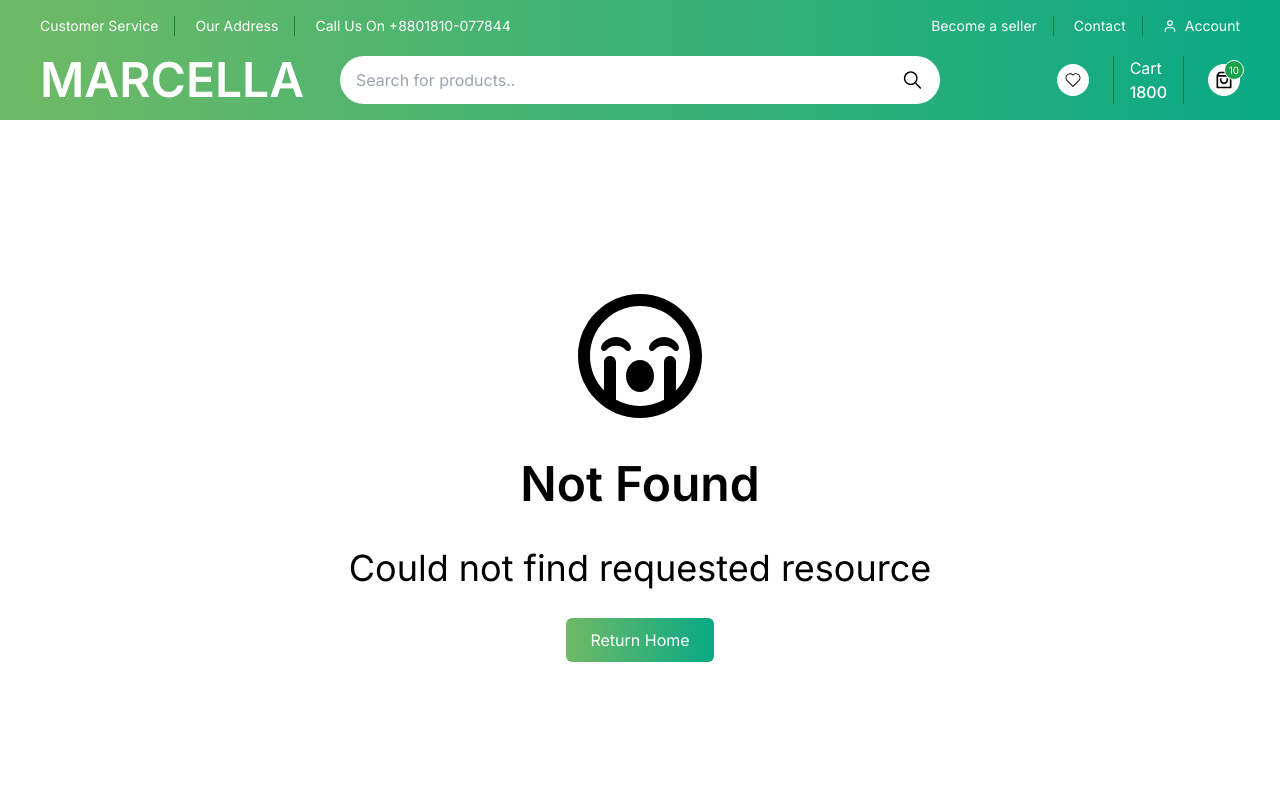
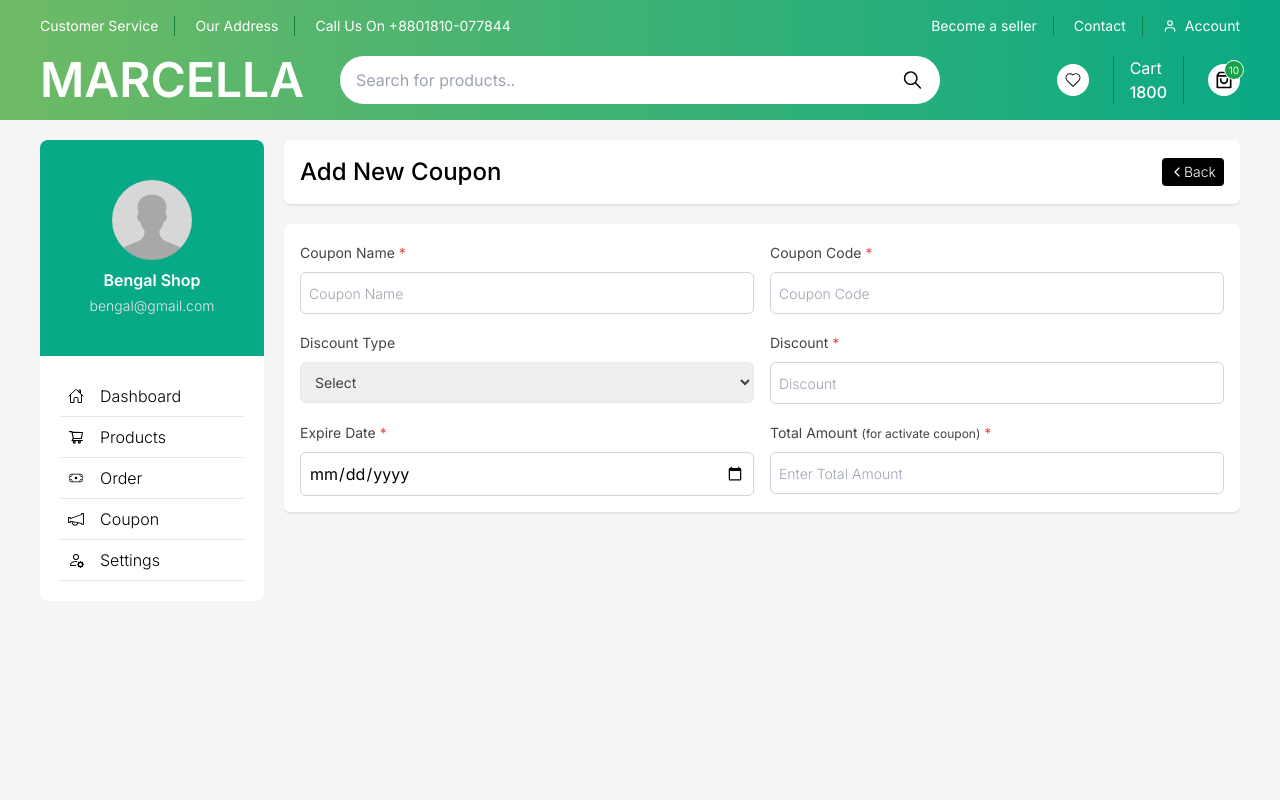
Before and after one commit to BengalSoftware/Marcella-Ecommerce-Frontend, a Next.js app: page /seller/add-coupon in a window 1280 px wide. Before the commit this address had no page. Shown: the top 800 px of the page. Built offline with nearby package versions, Linux system fonts and the light colour scheme.

Commit message:
add coupon page and form

```diff
--- /dev/null
+++ b/src/app/seller/add-coupon/page.js
@@ -0,0 +1,17 @@
+import BackButton from '@/components/backButton/BackButton';
+import CouponForm from '@/components/form/seller/couponForm/CouponForm';
+import React from 'react';
+
+const AddCouponPage = () => {
+    return (
+        <div>
+            <div className='flex items-center justify-between bg-white p-4 shadow rounded-md'>
+                <h1 className='text-2xl font-medium'>Add New Coupon</h1>
+                <BackButton />
+            </div>
+            <CouponForm />
+        </div>
+    );
+};
+
+export default AddCouponPage;
--- a/src/app/seller/coupon/page.js
+++ b/src/app/seller/coupon/page.js
@@ -1,5 +1,4 @@
 import CouponTable from '@/components/seller/coupon/CouponTable';
-import ProductTable from '@/components/seller/product/ProductTable';
 import Link from 'next/link';
 import React from 'react';
 import { IoIosSearch } from 'react-icons/io';
@@ -8,7 +7,7 @@ const CouponPage = () => {
     return (
         <div>
             <div className='flex items-center justify-between'>
-                <Link href='/seller/add-product' className='bg-dark hover:bg-primary text-white px-4 py-2 rounded-md'>Add Coupon +</Link>
+                <Link href='/seller/add-coupon' className='bg-dark hover:bg-primary text-white px-4 py-2 rounded-md'>Add Coupon +</Link>
                 <div className='bg-white flex items-center rounded border border-primary pr-2'>
                     <input className='p-2 rounded outline-none border-r mr-2' type='text' placeholder='Search' />
                     <IoIosSearch className='text-2xl' />
--- /dev/null
+++ b/src/components/form/seller/couponForm/CouponForm.jsx
@@ -0,0 +1,46 @@
+import React from 'react';
+
+const CouponForm = () => {
+    return (
+        <div className='bg-white p-4 shadow rounded-md mt-5'>
+            <form>
+                <div className='grid grid-cols-1 md:grid-cols-2 gap-4'>
+                    <div>
+                        <label className='text-dark text-sm'>Coupon Name <span className='text-red-500'>*</span></label>
+                        <input type="text" required className='border mt-2 border-gray-300 outline-none p-2 w-full block rounded-md placeholder:text-sm placeholder:font-light' placeholder='Coupon Name' />
+                    </div>
+                    <div>
+                        <label className='text-dark text-sm'>Coupon Code <span className='text-red-500'>*</span></label>
+                        <input type="text" required className='border mt-2 border-gray-300 outline-none p-2 w-full block rounded-md placeholder:text-sm placeholder:font-light' placeholder='Coupon Code' />
+                    </div>
+
+
+                    <div>
+                        <label className='text-dark text-sm'>Discount Type</label>
+                        <select name="" className='block w-full border rounded-md p-2.5 mt-2 outline-none text-dark text-sm'>
+                            <option value="">Select</option>
+                            <option value="">Percentage</option>
+                            <option value="">Fixed Amount</option>
+                        </select>
+                    </div>
+                    <div>
+                        <label className='text-dark text-sm'>Discount <span className='text-red-500'>*</span></label>
+                        <input type="text" required className='border mt-2 border-gray-300 outline-none p-2 w-full block rounded-md placeholder:text-sm placeholder:font-light' placeholder='Discount' />
+                    </div>
+
+
+                    <div>
+                        <label className='text-dark text-sm'>Expire Date <span className='text-red-500'>*</span></label>
+                        <input type="date" required className='border mt-2 border-gray-300 outline-none p-2 w-full block rounded-md placeholder:text-sm placeholder:font-light' />
+                    </div>
+                    <div>
+                        <label className='text-dark text-sm'>Total Amount <span className='text-xs'>(for activate coupon)</span> <span className='text-red-500'>*</span></label>
+                        <input type="text" required className='border mt-2 border-gray-300 outline-none p-2 w-full block rounded-md placeholder:text-sm placeholder:font-light' placeholder='Enter Total Amount' />
+                    </div>
+                </div>
+            </form>
+        </div>
+    );
+};
+
+export default CouponForm;
--- a/src/components/seller/coupon/CouponTable.jsx
+++ b/src/components/seller/coupon/CouponTable.jsx
@@ -1,7 +1,6 @@
 import Link from 'next/link';
 import React from 'react';
 import { BiSolidPencil } from 'react-icons/bi';
-import { IoEye } from 'react-icons/io5';
 import { MdDelete } from 'react-icons/md';
 
 const CouponTable = () => {
@@ -31,11 +30,10 @@ const CouponTable = () => {
                                 <td className="border px-4 py-2 text-sm text-center">20 TK</td>
                                 <td className="border px-4 py-2 text-sm text-center">Fixed</td>
                                 <td className="border px-4 py-2 text-sm text-center">100</td>
-                                <td className="border px-4 py-2 text-sm text-center">1200</td>
+                                <td className="border px-4 py-2 text-sm text-center text-red-500">Expired</td>
                                 <td className="border px-4 py-2 text-sm text-center">
                                     <div className='flex items-center justify-center'>
                                         <Link href='/' className='rounded-l bg-blue-500 hover:bg-blue-600 text-white text-xl p-1'><BiSolidPencil /></Link>
-                                        {/* <Link href='/' className='bg-green-500 hover:bg-green-600 text-white text-xl p-1'><IoEye /></Link> */}
                                         <button className='rounded-r bg-red-500 hover:bg-red-600 text-white text-xl p-1'>
                                             <MdDelete />
                                         </button>
```
